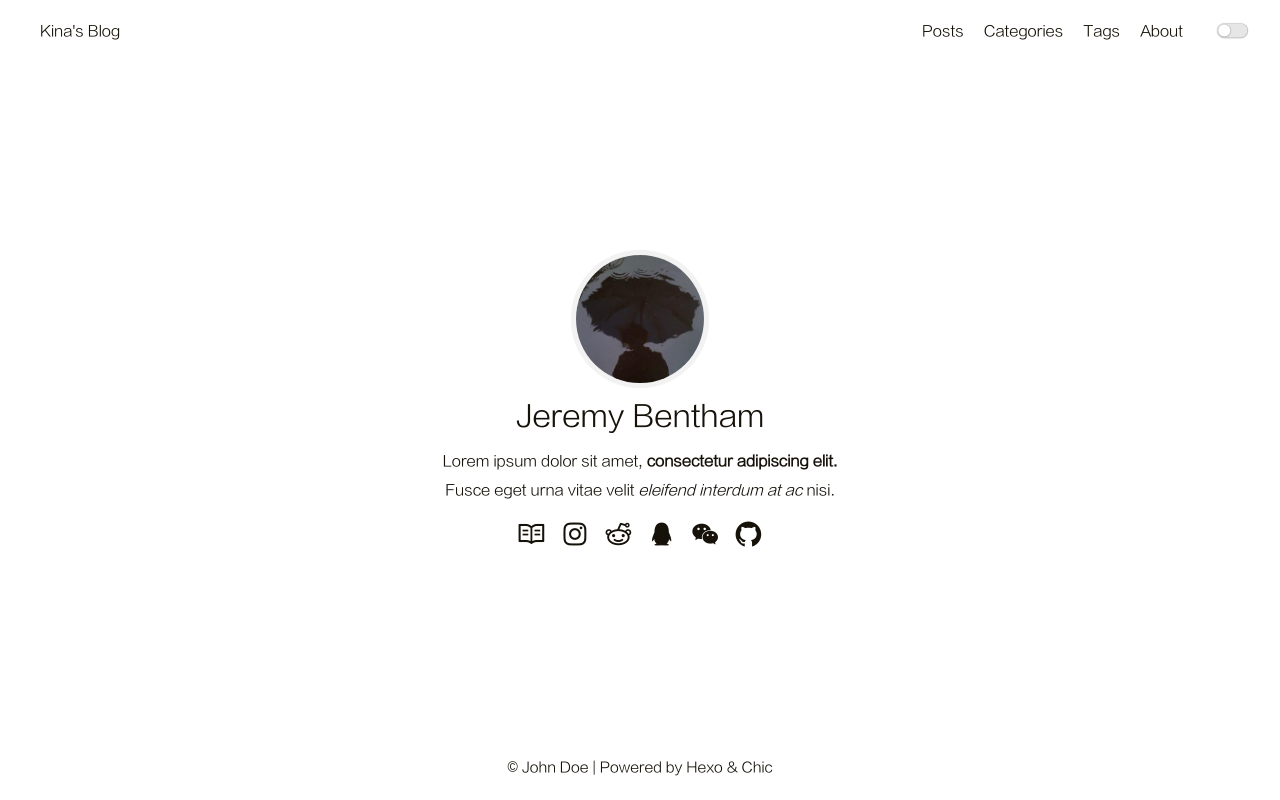
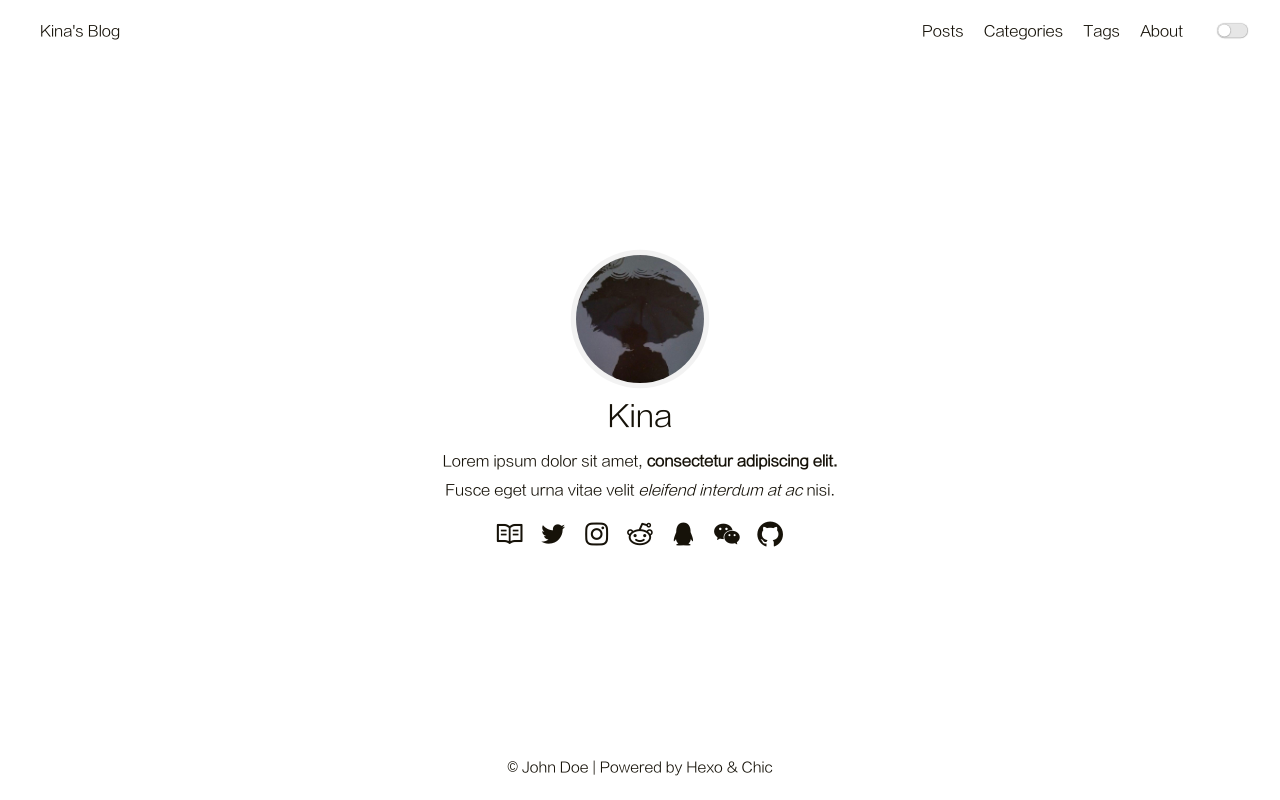
Before and after one commit to kina0929/kina0929.github.io, a plain HTML site: page index.html in a window 1280 px wide. Drawn offline with Linux system fonts and the light colour scheme.

Commit message:
Site updated: 2024-03-29 17:27:46

```diff
--- a/index.html
+++ b/index.html
@@ -130,7 +130,7 @@
         <div class="avatar">
             <a href="/archives"><img src="/image/avatar.jpeg"></a>
         </div>
-        <div class="nickname">Jeremy Bentham</div>
+        <div class="nickname">Kina</div>
         <div class="description"><p>Lorem ipsum dolor sit amet, <strong>consectetur adipiscing elit.</strong> <br>Fusce eget urna vitae velit <em>eleifend interdum at ac</em> nisi.</p>
 </div>
         <div class="links">
@@ -140,6 +140,13 @@
 
 
                             <i class="iconfont icon-blog"></i>
+
+                    </a>
+
+                    <a class="link-item" title="Twitter" target="_blank" rel="noopener" href="https://x.com/kina11336674529?t=GbBlf2UXMbOsIddFbFFvZg&amp;s=09">
+
+
+                            <i class="iconfont icon-twitter"></i>
 
                     </a>
 
@@ -164,7 +171,7 @@
 
                     </a>
 
-                    <a class="link-item" title="WeChat" href="">
+                    <a class="link-item" title="WeChat" target="_blank" rel="noopener" href="https://weixin.qq.com/">
 
 
                             <i class="iconfont icon-wechat"></i>
```
